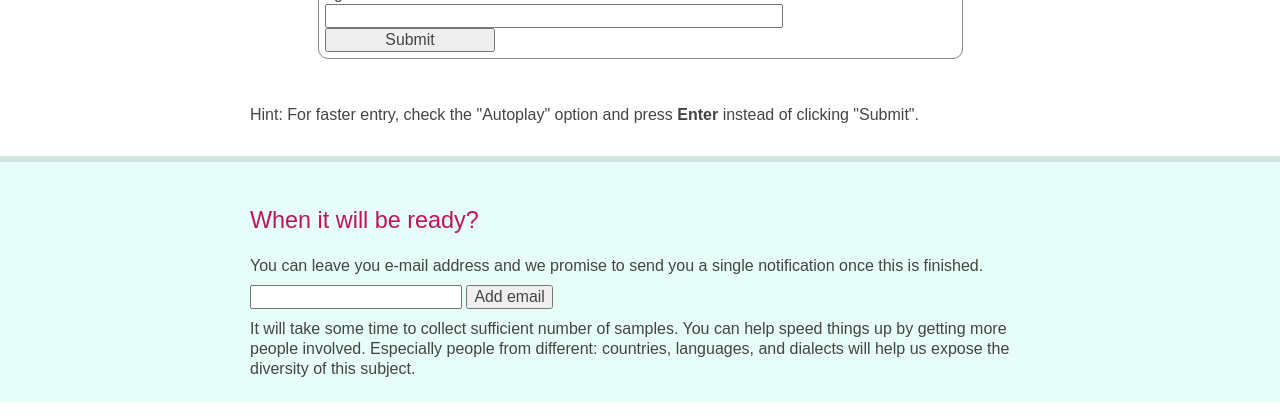
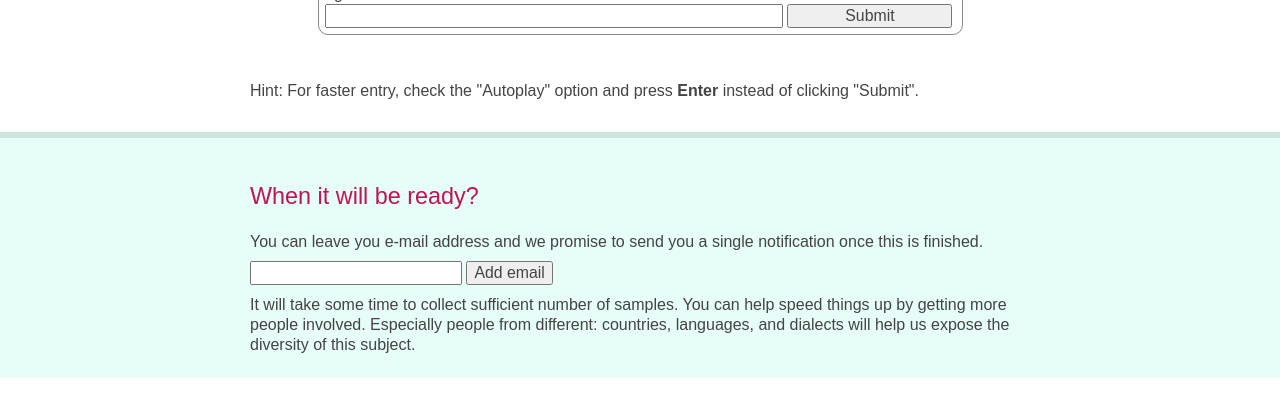
Before and after one commit to emiraga/phonetic-search, a Python web app: template templates/index.html in a window 1280 px wide. Shown: the part 1079-1499 px from the top of the page. After the commit the page ends 1457 px from the top, so only its background shows below. Run offline with Jinja, Linux system fonts and the light colour scheme; the template is opened without the code that fills it, so the values that code supplies are empty; some libraries are stand-ins or nearby versions.

Commit message:
In firefox it looked different

```diff
--- a/templates/index.html
+++ b/templates/index.html
@@ -102,7 +102,7 @@
                       </object>
                       <p>
                           <input type="text" id="content" name="content" value="" />
-                          <input type="submit" value="Submit" style="width: 170px;"/>
+                          <input type="submit" value="Submit" style="width: 165px;"/>
                       </p>
                       <div id="popdown" style="display: none">
                           <p id="popmessage"></p>
```
